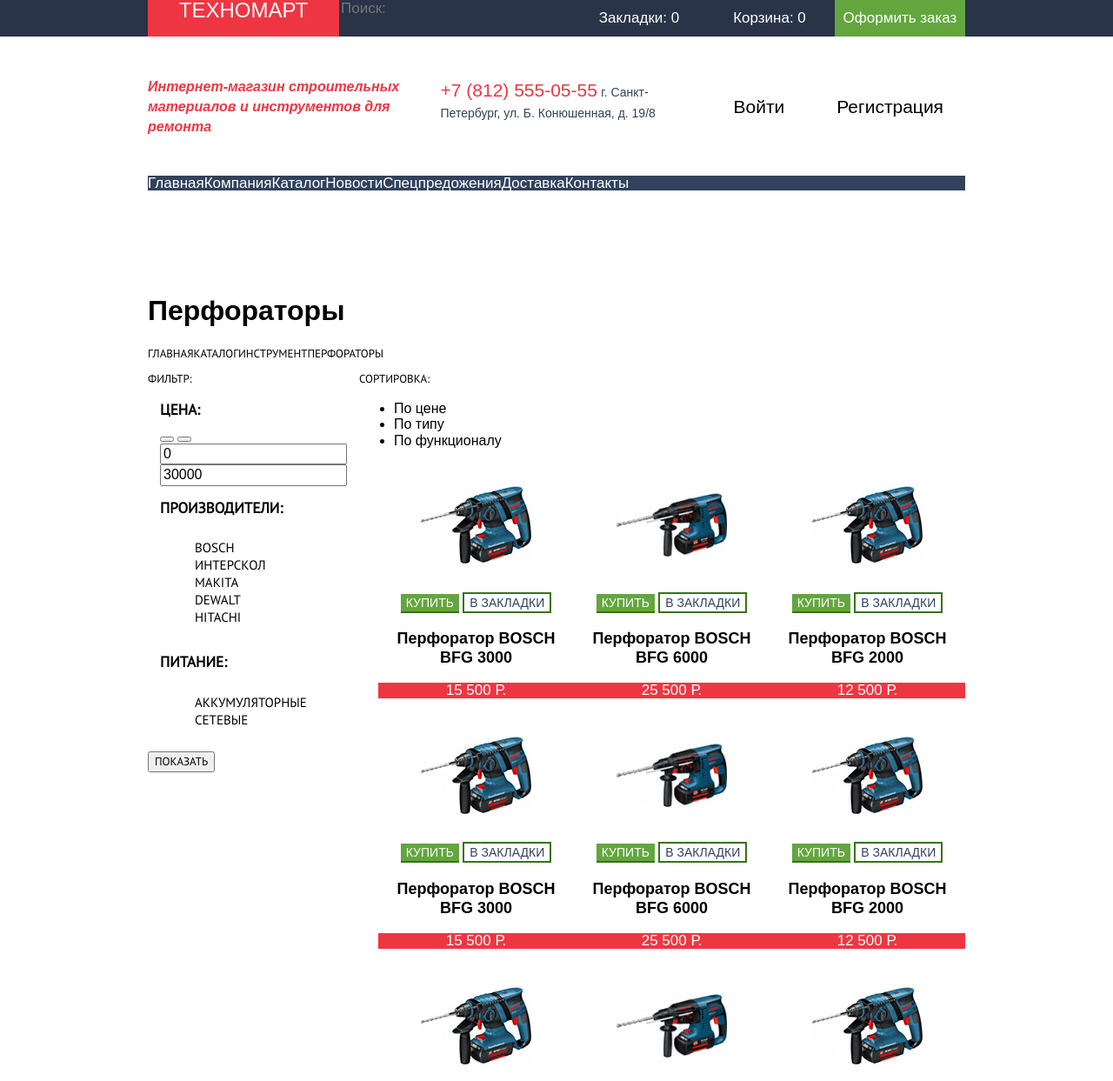
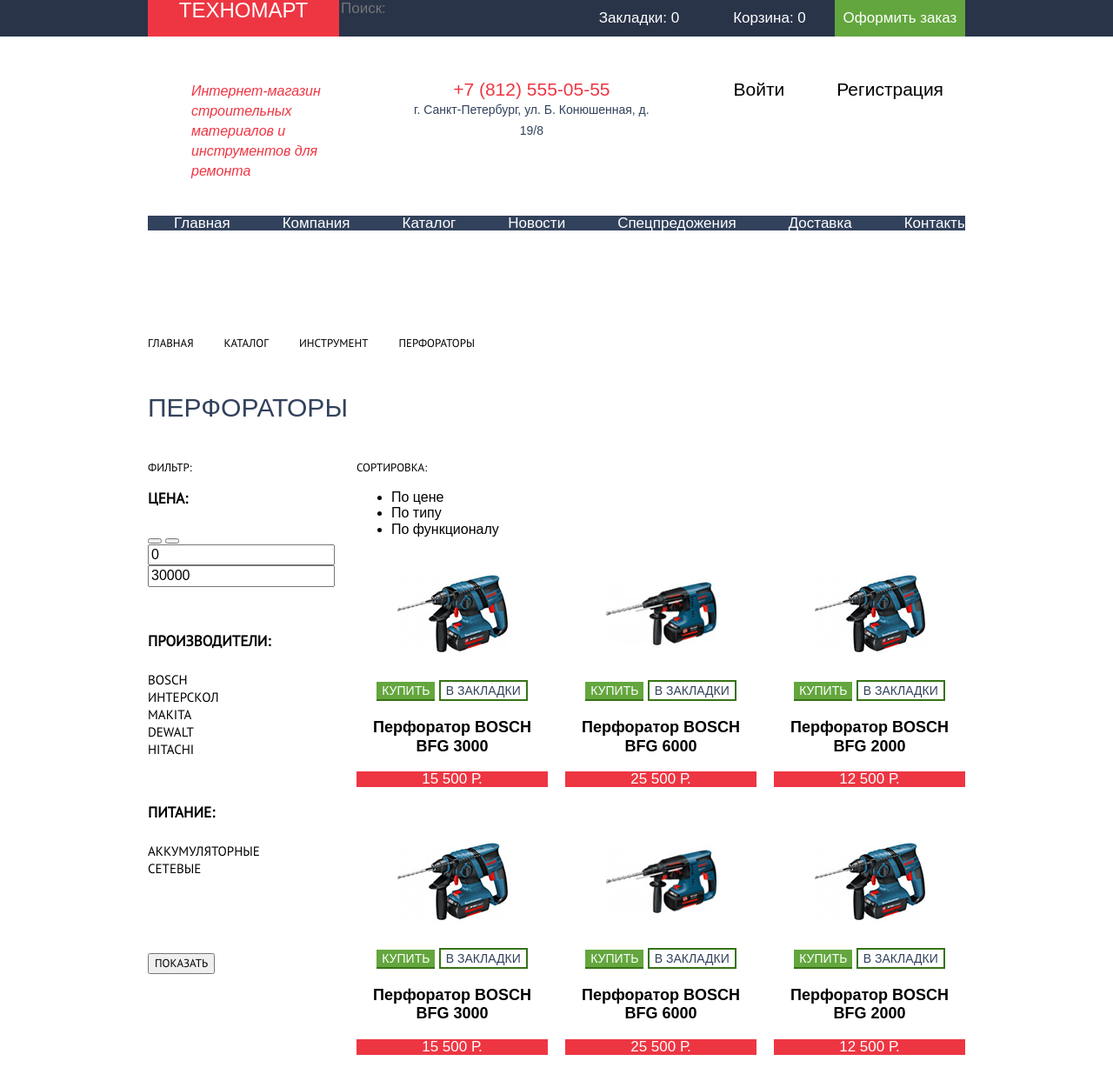
Before and after one commit to BorisBesedin/150991-technomart, a plain HTML site: page catalog.html in a window 1280 px wide. Shown: the top 1243 px of the page at 87% size. Drawn offline with Linux system fonts and the light colour scheme; a web font is replaced by a local one.

Commit message:
Доработки#1

```diff
--- a/catalog.html
+++ b/catalog.html
@@ -25,12 +25,14 @@
         <div class="container">
             <div class="header-bottom">
                 <div class="header-site-info">
-                    <h1>Интернет-магазин
+                    <h1>Интернет-магазин<br>
                             строительных материалов
                             и инструментов для ремонта
                     </h1>
+                </div>
+                <div class="header-site-info">
                     <p class="header-contacts">
-                        <a class="phone-number" href="tel:+7(812)555-05-55">+7 (812) 555-05-55</a>
+                        <a class="phone-number" href="tel:+7(812)555-05-55">+7 (812) 555-05-55</a><br>
                         <span class="adress">г. Санкт-Петербург, ул. Б. Конюшенная, д. 19/8</span>
                     </p>
                 </div>
@@ -55,13 +57,14 @@
     </header>
 
   	<main class="container">
-  		<h1>Перфораторы</h1>
+
   		<ul class="breadcrumbs">
 	        <li><a href="index.html">Главная</a></li>
 	        <li><a href="catalog.html">Каталог</a></li>
 	        <li><a href="#">Инструмент</a></li>
 	        <li class="breadcrumbs-current"><a>Перфораторы</a></li>
       	</ul>
+        <h1 class="section-title">Перфораторы</h1>
 
         <div class="catalog-container">
           	<section class="filters">
@@ -122,7 +125,7 @@
                             </li>
                         </ul>
                     </fieldset>
-                    <button type="submit" class="catalog-btn">Показать</button>
+                    <button type="submit" class="catalog-btn filter-submit">Показать</button>
                 </form>
           	</section>
 
--- a/css/style.css
+++ b/css/style.css
@@ -105,21 +105,32 @@
 .header-bottom{
 	display: flex;
 	justify-content: space-between;
-	align-items: center;
-	min-height: 160px;
+	align-items: baseline;
+	max-height: 160px;
+	padding-top: 50px;
+	padding-bottom: 40px;
+
 
 	background-color: #fff;
 }
 .header-site-info{
-	display: flex;
+	width: 300px;
 }
 
 .header-bottom h1{
+	padding: 0 50px;
+	margin: 0;
+
 	font-size: 16px;
 	line-height: 23px;
 	font-style: italic;
+	font-weight: normal;
 
 	color: #ee3643;
+}
+.header-contacts{
+	margin: 0;
+	text-align: center;
 }
 .header-contacts .phone-number{
 	font-size: 21px;
@@ -136,7 +147,7 @@
 .user-navigation{
 	display: flex;
 	margin: 0;
-	padding: 25px;
+	padding: 0 25px;
 }
 .user-reg-link{
 	margin-left: 60px;
@@ -170,6 +181,9 @@
 	padding: 0;
 
 	list-style: none;
+}
+.site-navigation a{
+	padding: 21px 30px;
 }
 
 .site-navigation a:hover{
@@ -479,8 +493,11 @@
 	list-style: none;
 	margin: 0;
 	padding: 0;
+	margin-bottom: 50px;
 }
 .breadcrumbs a{
+	margin-right: 35px;
+
 	font-family: 'PT Sans', Arial, sans-serif;
 	font-size: 13px;
 	line-height: 18px;
@@ -499,12 +516,20 @@
 	color: #000;
 }
 .filter-type{
+	margin: 0;
+	padding: 0;
+	margin-bottom: 47px;
+	padding-top: 20px;
 	border: none;
 }
 .filter-type ul{
+	margin: 0;
+	padding: 0;
+
 	list-style: none;
 }
 .filter-name{
+
 	font-family: 'PT Sans', Arial, sans-serif;
 	font-size: 17px;
 	line-height: 30px;
@@ -522,6 +547,10 @@
 
 	color: #000;
 }
+.filter-submit{
+	margin-top: 40px;
+
+}
 .catalog-btn{
 	font-family: 'PT Sans', Arial, sans-serif;
 	font-size: 13px;
@@ -537,14 +566,19 @@
 }
 .catalog-list{
 	display: flex;
-	justify-content: flex-end;
+	justify-content: flex-start;
 	flex-wrap: wrap;
 	list-style: none;
+	width: 700px;
 	margin: 0;
 	padding: 0;
 
 }
 .catalog-item{
-	min-width: 225px;
+	width: 220px;
+	margin-bottom: 20px;
 	text-align: center;
 }
+.catalog-item:not(:nth-child(3n)){
+	margin-right: 20px;
+}
```
Also changed, not shown: index.html (+4 -3 lines).
